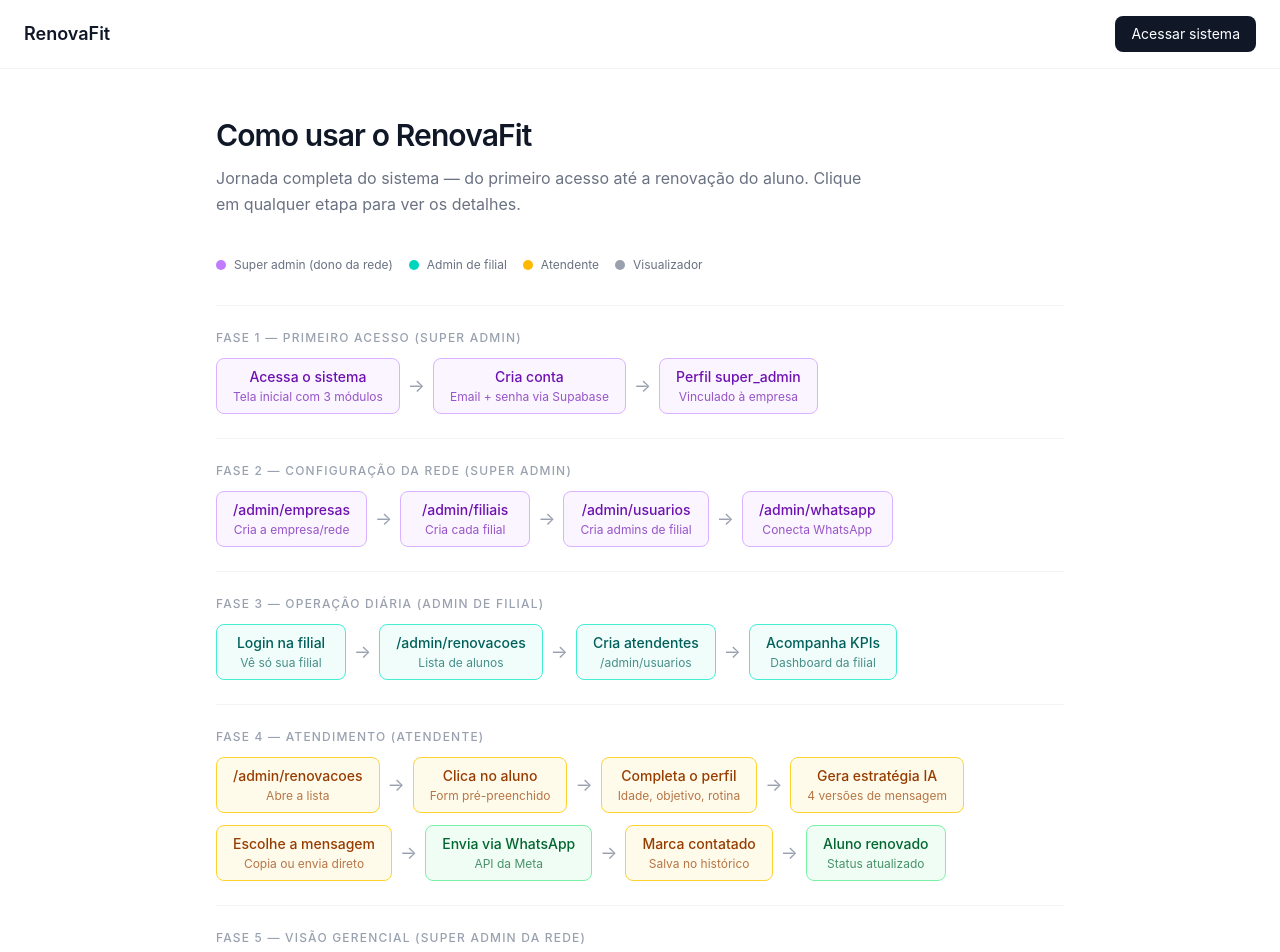
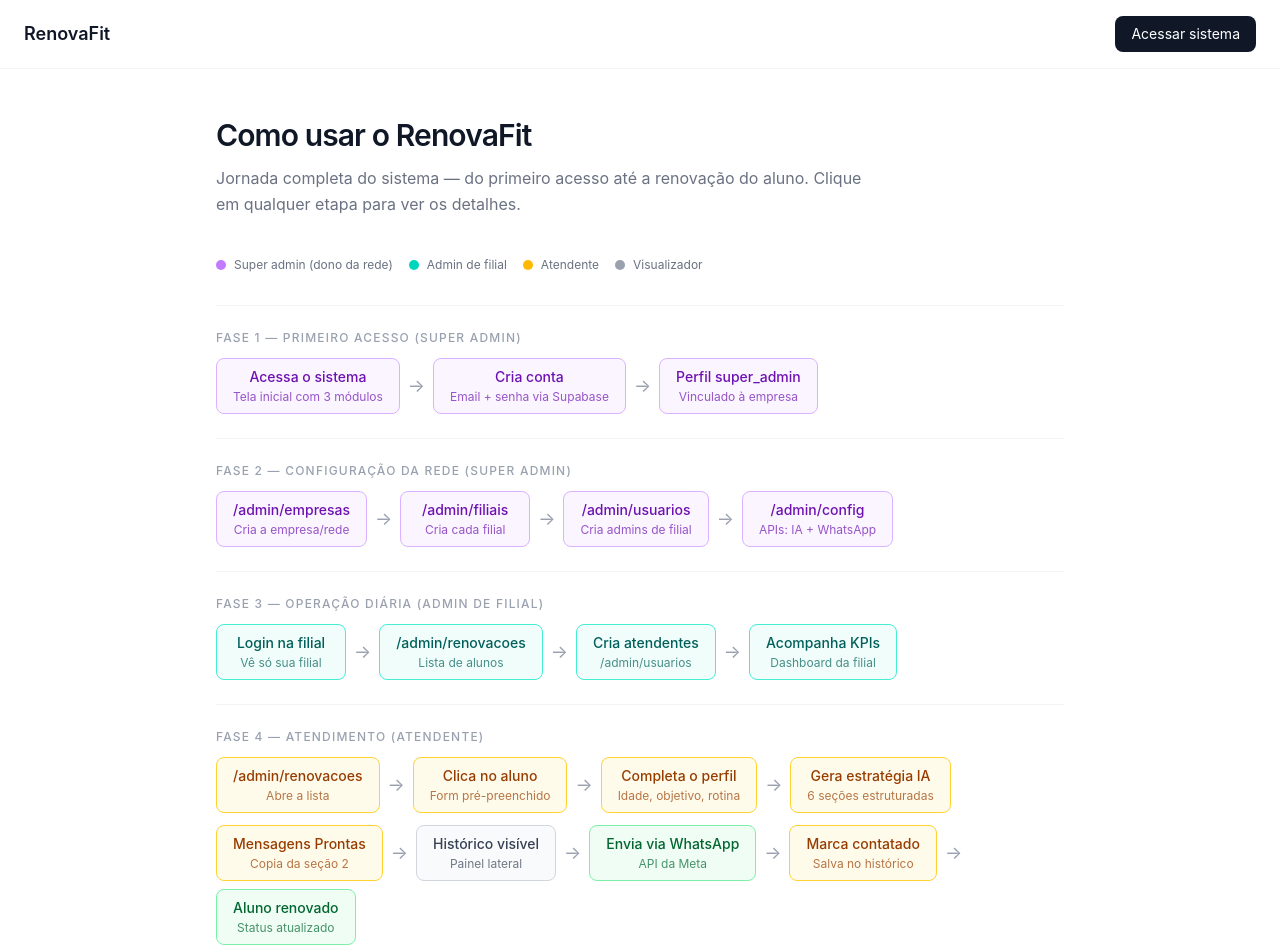
Before and after one commit to claudiogoldman/RenovaFit, a Next.js app: page /como-usar in a window 1280 px wide. Shown: the top 952 px of the page. Built offline with nearby package versions, Linux system fonts and the light colour scheme.

Commit message:
docs(como-usar): atualizar guia com secoes IA, historico, config integrações

```diff
--- a/src/app/como-usar/page.tsx
+++ b/src/app/como-usar/page.tsx
@@ -144,7 +144,7 @@
           <Arrow />
           <Box id="d6" title="/admin/usuarios" sub="Cria admins de filial" color="purple" />
           <Arrow />
-          <Box id="d7" title="/admin/whatsapp" sub="Conecta WhatsApp" color="purple" />
+          <Box id="d7" title="/admin/config" sub="APIs: IA + WhatsApp" color="purple" />
         </Row>
         <Detail id="d4">
           <strong className="text-gray-800">Empresas:</strong> nome da rede, slug único, logo. Ex: &quot;Engenharia do Corpo&quot;.
@@ -156,7 +156,7 @@
           <strong className="text-gray-800">Usuários:</strong> email, nome, papel (branch_admin / attendant / viewer) e filial. O sistema envia convite pelo Supabase Auth.
         </Detail>
         <Detail id="d7">
-          <strong className="text-gray-800">WhatsApp:</strong> fluxo Embedded Signup da Meta. Token salvo por filial — cada uma usa seu próprio número Business.
+          <strong className="text-gray-800">Integrações (/admin/configuracoes):</strong> cada usuário cadastra suas próprias chaves de API. Provedor de IA: Gemini ou OpenRouter (com modelo customizável). WhatsApp: Access Token, Phone Number ID e Business Account ID da Meta. Sem essas chaves, o sistema usa o fallback local.
         </Detail>
 
         <Divider />
@@ -196,7 +196,7 @@
           <Arrow />
           <Box id="d14" title="Completa o perfil" sub="Idade, objetivo, rotina" color="amber" />
           <Arrow />
-          <Box id="d15" title="Gera estratégia IA" sub="4 versões de mensagem" color="amber" />
+          <Box id="d15" title="Gera estratégia IA" sub="6 seções estruturadas" color="amber" />
         </Row>
         <Detail id="d12">
           <strong className="text-gray-800">Lista filtrada:</strong> o atendente vê apenas os alunos da sua filial. Filtra por status, plano e busca por nome.
@@ -205,15 +205,17 @@
           <strong className="text-gray-800">Auto-preenchimento:</strong> nome, plano, status e notas já vêm da lista. Atendente completa apenas o que a IA precisa para personalizar.
         </Detail>
         <Detail id="d14">
-          <strong className="text-gray-800">Campos manuais:</strong> idade, sexo, objetivo (emagrecer, hipertrofia, saúde), filhos, rotina atual. Mais detalhes = mensagem mais personalizada.
+          <strong className="text-gray-800">Campos manuais:</strong> idade, sexo, objetivo (emagrecer, hipertrofia, saúde), filhos (select: Não / Sim 1 / Sim 2 / Sim 3 / Sim +3), rotina atual. Mais detalhes = estratégia mais personalizada.
         </Detail>
         <Detail id="d15">
-          <strong className="text-gray-800">Resultado:</strong> IA gera 4 versões — primeira abordagem, follow-up, direta e consultiva. Mais respostas para objeções (preço, tempo, desmotivação).
+          <strong className="text-gray-800">Resultado em 6 seções:</strong> (1) Resumo do Perfil — contexto do aluno; (2) Mensagens Prontas — textos prontos para enviar; (3) Respostas a Objeções — preço, tempo, desmotivação; (4) Próximo Passo — ação concreta recomendada; (5) Gatilhos — o que motiva esse aluno; (6) Histórico do Contato — resumo dos últimos contatos. Cada seção aparece em card separado. O botão ⚙ permite configurar quais seções e qual tom usar.
         </Detail>
 
         <div className="mt-3">
           <Row>
-            <Box id="d16" title="Escolhe a mensagem" sub="Copia ou envia direto" color="amber" />
+            <Box id="d16" title="Mensagens Prontas" sub="Copia da seção 2" color="amber" />
+            <Arrow />
+            <Box id="d16b" title="Histórico visível" sub="Painel lateral" color="gray" />
             <Arrow />
             <Box id="d17" title="Envia via WhatsApp" sub="API da Meta" color="green" />
             <Arrow />
@@ -222,7 +224,10 @@
             <Box id="d19" title="Aluno renovado" sub="Status atualizado" color="green" />
           </Row>
           <Detail id="d16">
-            <strong className="text-gray-800">Escolha:</strong> atendente lê as 4 versões e escolhe a mais adequada. Pode editar o texto antes de enviar.
+            <strong className="text-gray-800">Seção &quot;Mensagens Prontas&quot;:</strong> exibe textos prontos gerados pela IA. Atendente copia o mais adequado e pode editar antes de enviar. Outras seções (Objeções, Gatilhos) servem como apoio durante a conversa.
+          </Detail>
+          <Detail id="d16b">
+            <strong className="text-gray-800">Histórico de contatos:</strong> painel abaixo da estratégia mostra os últimos 20 contatos do aluno selecionado — data, canal, responsável e texto. Evita abordar o aluno com a mesma mensagem.
           </Detail>
           <Detail id="d17">
             <strong className="text-gray-800">Envio:</strong> usa o número Business da filial configurado. Mensagem vai da conta da academia, não de número pessoal.
```
